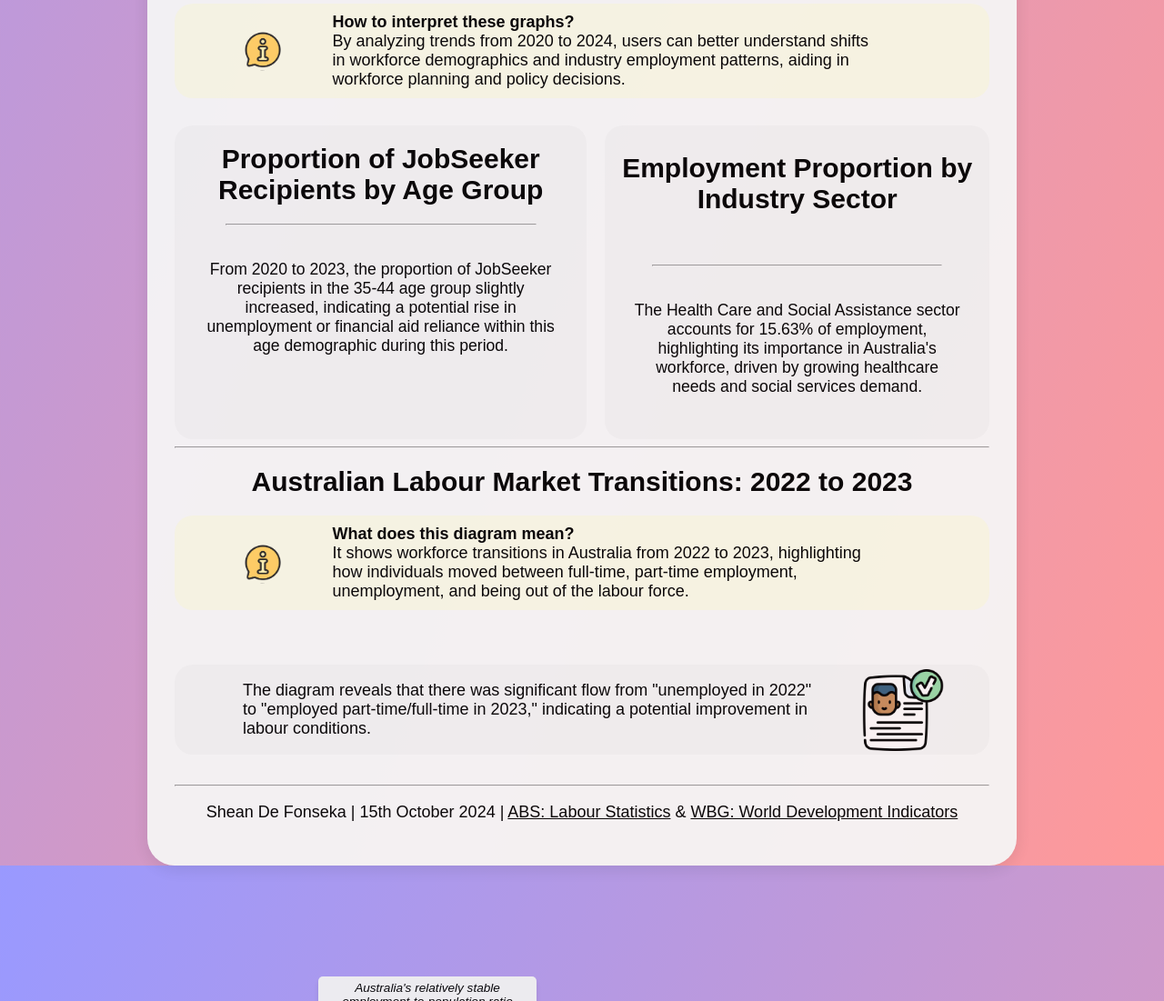
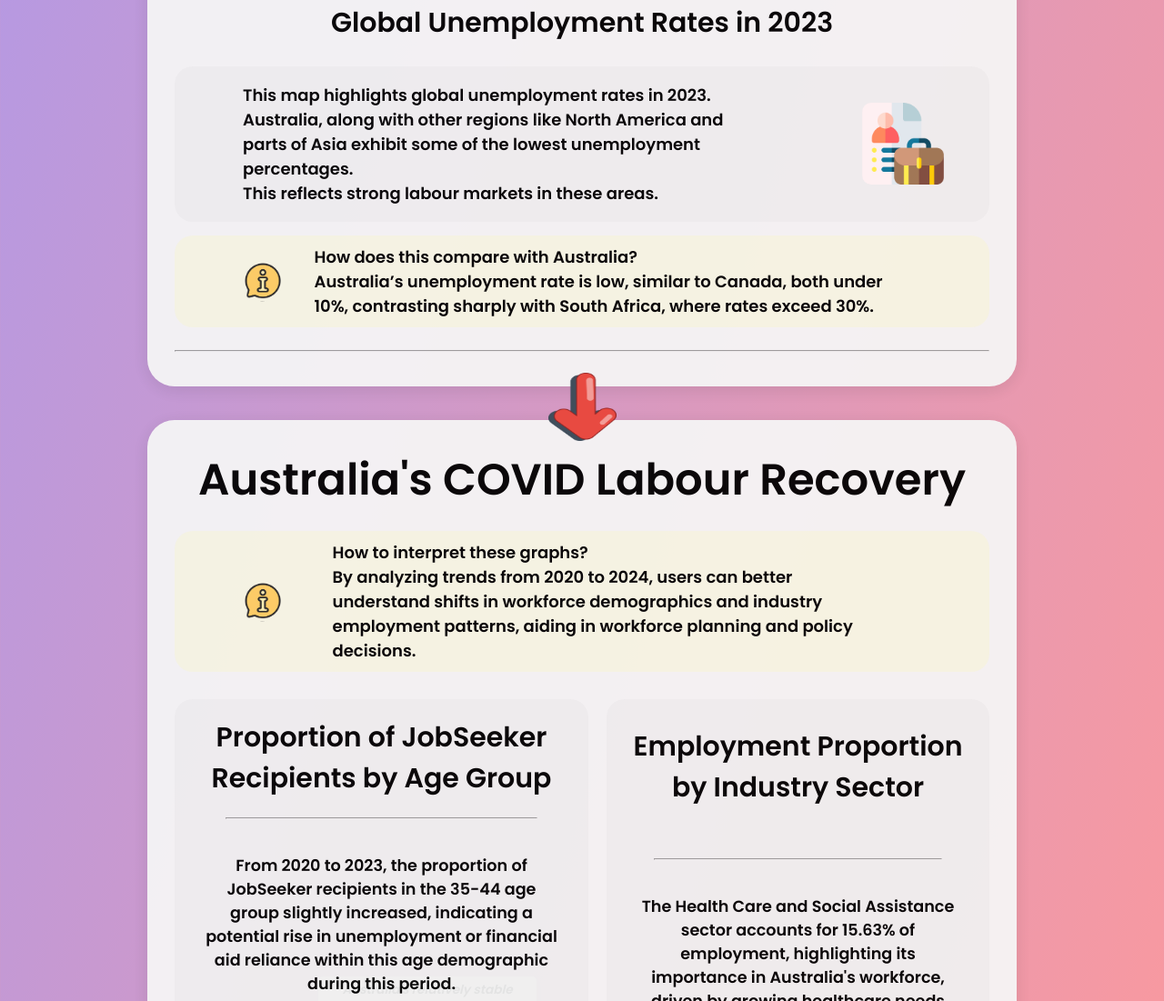
Before and after one commit to sdef0001/assignment2, a plain HTML site: page index.html in a window 1280 px wide. Shown: the part 2526-3627 px from the top of the page at 91% size. Drawn offline with Linux system fonts and the light colour scheme; a script that the page names is missing.

Commit message:
added font properly

```diff
--- a/files/css/style.css
+++ b/files/css/style.css
@@ -1,3 +1,10 @@
+@font-face {
+    font-family: 'Poppins';
+    src: url('../fonts/Poppins-SemiBold.ttf') format('truetype');
+    font-weight: normal;
+    font-style: normal;
+}
+
 body {
     font-family: 'Poppins', sans-serif;
     margin: 0;
```
Also changed, not shown: files/fonts/Poppins-Bold.ttf (added), files/fonts/Poppins-Regular.ttf (added), files/fonts/Poppins-SemiBold.ttf (added), 1 other file.
